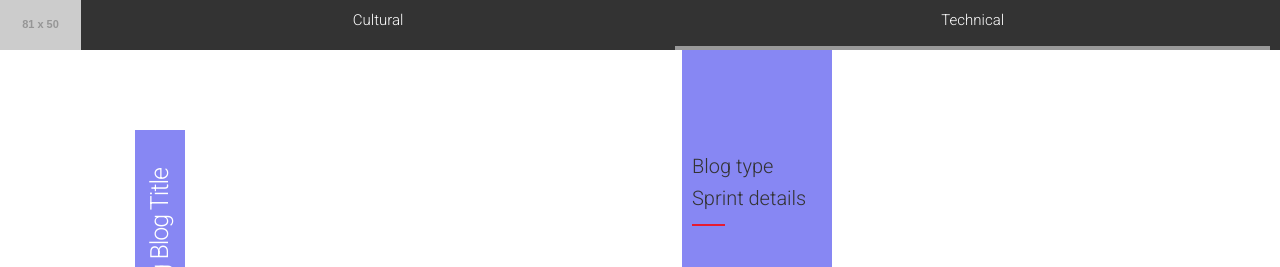
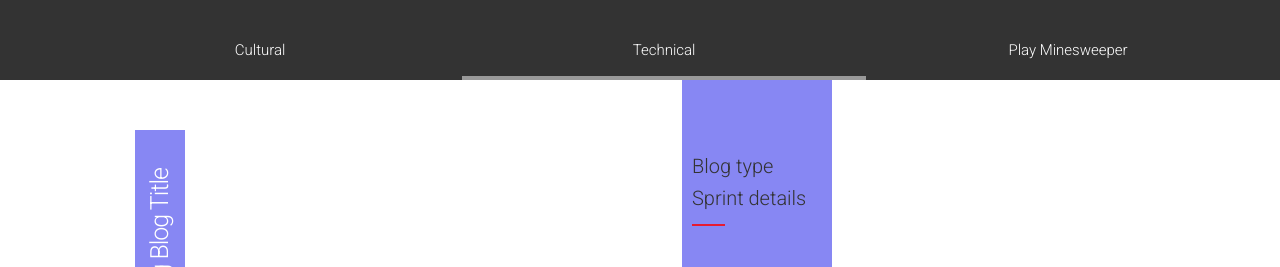
Before and after one commit to rous6026nz/rous6026nz.github.io, a plain HTML site: page blog/blog-template.html in a window 1280 px wide. Shown: the top 267 px of the page. Drawn offline with nearby package versions, Linux system fonts and the light colour scheme; grey boxes are pictures that could not be loaded; placeholder pictures from the web are drawn by us.

Commit message:
add minesweeper project files and update navigation to link to the minesweeper game.

```diff
--- a/blog/blog-template.html
+++ b/blog/blog-template.html
@@ -22,7 +22,7 @@
         </a>
         <ul id="nav-container" class="nav-container" aria-expanded="false" aria-label="Main Menu">
             <li class="nav-item main-nav-top-section">
-                <a href="../index.html"><img src="http://via.placeholder.com/81x50" alt=""></a>
+                <!-- <a href="../index.html"><img src="http://via.placeholder.com/81x50" alt=""></a> -->
                 <a href="#nav-overlay" class="close-btn" role="button" aria-expanded="false" aria-label="Close Menu">&#x2573;</a>
             </li>
             <li class="nav-item">Cultural
@@ -44,6 +44,7 @@
                     <li class="nav-item"><a href="t5-problem-solving.html">Problem Solving</a></li>
                 </ul>
             </li>
+            <li class="nav-item"><a href="minesweeper/index.html">Play Minesweeper</a></li>
         </ul>
       </nav>
 
--- a/styles/main.css
+++ b/styles/main.css
@@ -116,8 +116,12 @@ body {
 
 /* CLOSE BUTTON */
 .close-btn {
+    position: absolute;
+    right: 15px;
     display: block;
-    text-align: right;
+    width: 50px !important;
+    text-align: center !important;
+
     font-family: 'Roboto', sans-serif;
     color: #ffffff;
     font-size: 2rem;
@@ -129,6 +133,10 @@ body {
     -o-transition: color .2s ease;
     -ms-transition: color .2s ease;
     transition: color .2s ease;
+}
+
+.close-btn a {
+    width: 50px;
 }
 
 .close-btn:hover {
@@ -217,7 +225,12 @@ body {
 
 
 .nav-container > li {
+    margin-top: 3rem;
     line-height: 4rem;
+}
+
+.nav-container > li:nth-of-type(1) {
+    margin-top: 0;
 }
 
 
@@ -251,6 +264,7 @@ body {
 
 /* NAVIGATION LINK */
 .nav-item,
+.nav-item a,
 .dropdown .nav-item,
 .dropdown .nav-item a {
     display: inline-block;
@@ -296,7 +310,7 @@ body {
 
 /* MOBILE NAVIGATION TOP SECTION */
 .main-nav-top-section {
-    height: 8rem;
+    height: 4rem;
     padding: 1.5rem;
     padding-left: 0;
     display: flex;
@@ -373,7 +387,8 @@ body {
 
 
     /* NAVIGATION LIST ITEM */
-    .nav-item {
+    .nav-item,
+    .nav-item a {
         height: 5rem;
         border: none;
         text-align: center;
```
Also changed, not shown: blog/c1-reflection-blog.html (+2 -1 lines), blog/c1-time-and-habits-blog.html (+2 -1 lines), blog/c2-emotional-intelligence.html (+2 -1 lines), blog/c3-meditation-process.html (+2 -1 lines), blog/c4-daily-mindfulness.html (+2 -1 lines), blog/c5-self-confidence.html (+2 -1 lines), blog/t2-html-css-dom-p1.html (+2 -1 lines), blog/t2-html-css-dom-p2.html (+2 -1 lines), blog/t3-design-to-web-blog.html (+2 -1 lines), blog/t4-javascript-basics.html (+2 -1 lines), blog/t5-problem-solving.html (+2 -1 lines), index.html (+3 -1 lines).
